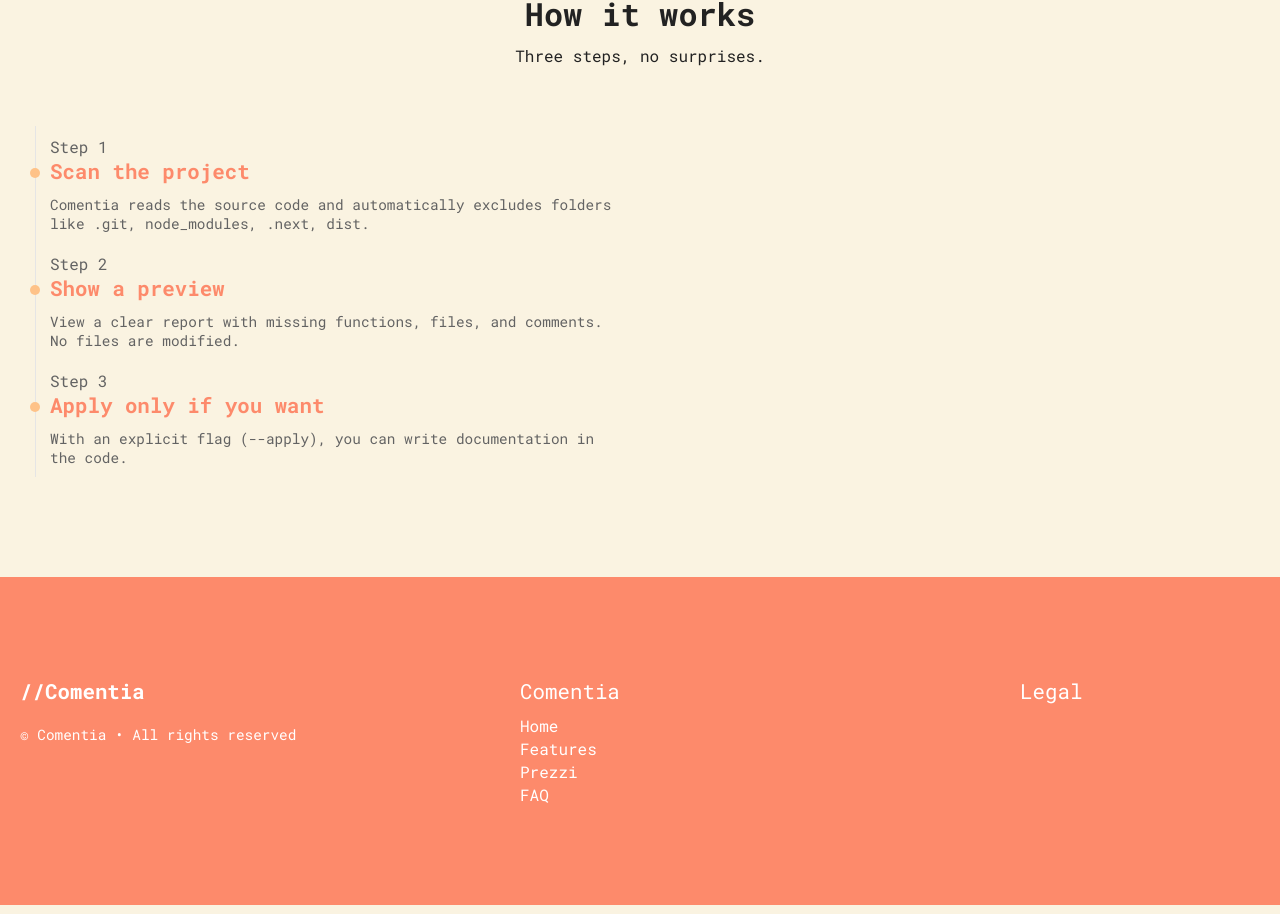
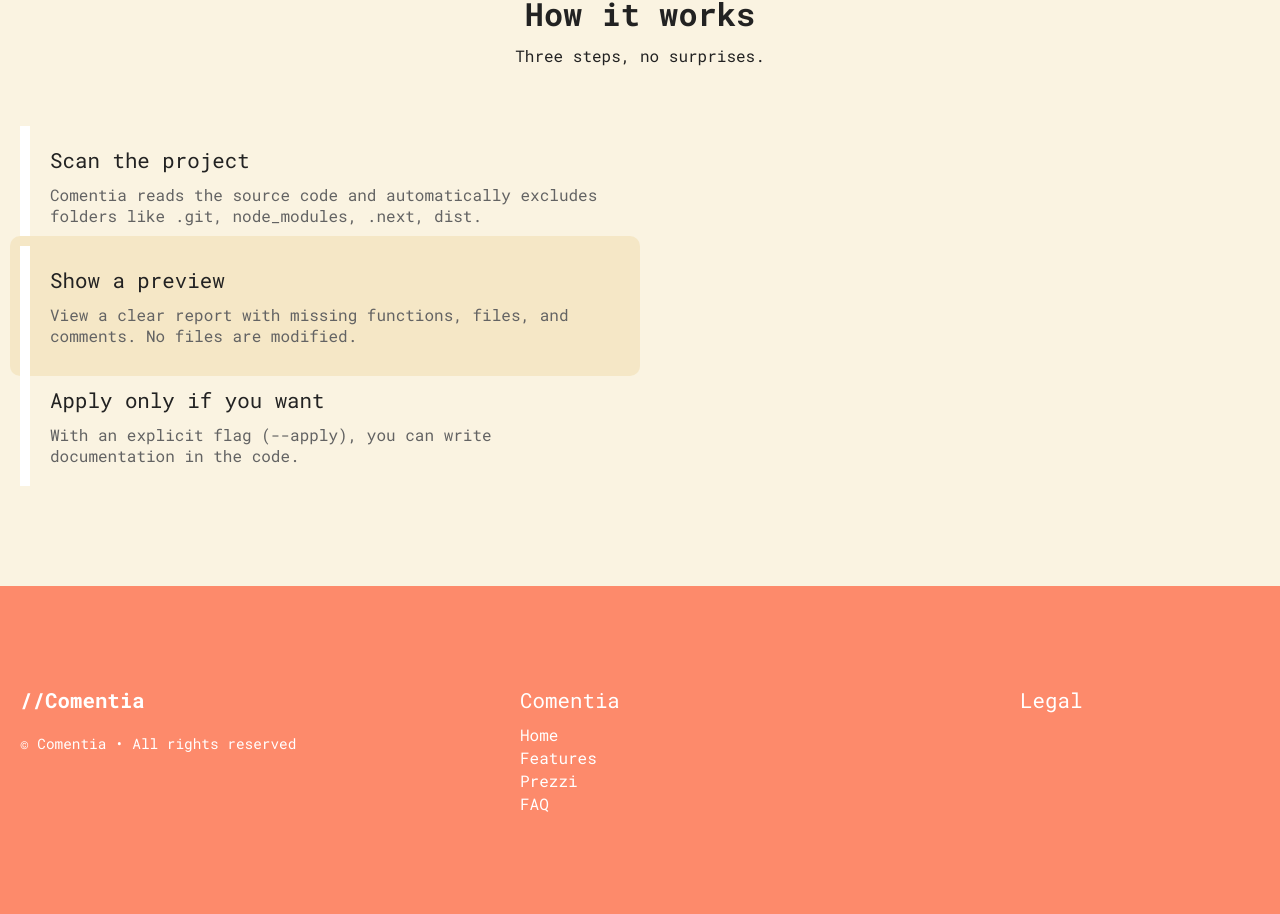
Before and after one commit to MatteoCigognini/comentia, a Next.js app: page /en in a window 1280 px wide. Shown: the part 1438-2352 px from the top of the page. Built offline with nearby package versions, Linux system fonts and the light colour scheme; a web font is replaced by a local one.

Commit message:
Sostituisce la timeline classica con la sezione Step nella landing

```diff
--- a/app/[lang]/page.tsx
+++ b/app/[lang]/page.tsx
@@ -13,6 +13,7 @@
 import FeatureCard from '../components/Cards/FeatureCard'
 import { faBoltLightning, faBrain, faShield, faXmark } from '@fortawesome/free-solid-svg-icons'
 import TimelineList from '../components/Lists/TimelineList'
+import StepSection from '../components/Sections/StepSection'
 
 interface PageProps {
   params: Promise<{ lang: string }>;
@@ -67,10 +68,7 @@
         <TitledSection
           title={dict.homepage.howItWorks.title}
           description={dict.homepage.howItWorks.description}>
-          <div className={styles.howItWorks}>
-            <TimelineList items={dict.homepage.howItWorks.timline} />
-            <div className={styles.image}></div>
-          </div>
+          <StepSection steps={dict.homepage.howItWorks.timline} />
         </TitledSection>
       </Breakpoint>
     </MainContainer>
--- a/app/components/Sections/StepSection.module.css
+++ b/app/components/Sections/StepSection.module.css
@@ -6,3 +6,63 @@
     align-items: center;
     gap: 20px;
 }
+
+.steps {
+    height: auto;
+    width: 100%;
+}
+
+.step {
+    height: auto;
+    width: 100%;
+    display: grid;
+    grid-template-columns: 10px 1fr;
+    align-items: center;
+    gap: 0;
+    position: relative;
+    z-index: 2;
+    overflow: visible;
+}
+
+.step::before {
+    content: '';
+    height: calc(100% + 20px);
+    width: calc(100% + 20px);
+    border-radius: var(--border-radius);
+    position: absolute;
+    top: -10px;
+    left: -10px;
+    display: block;
+    z-index: -1;
+    transition: var(--transition-fast);
+}
+
+.step.current::before {
+    background-color: var(--background-light)
+}
+
+.step .bar {
+    height: 100%;
+    width: 100%;
+    position: relative;
+    background-color: #fff;
+}
+
+.step .content {
+    height: auto;
+    width: 100%;
+    padding: 20px;
+}
+
+.step .content .title {
+    font-size: var(--font-size-lg);
+    font-weight: 400;
+    color: var(--foreground);
+}
+
+.step .content .description {
+    margin-top: 10px;
+    font-size: var(--font-size-md);
+    font-weight: 400;
+    color: var(--foreground-light);
+}
--- a/app/components/Sections/StepSection.tsx
+++ b/app/components/Sections/StepSection.tsx
@@ -1,6 +1,6 @@
 'use client';
 
-import { useState } from 'react';
+import { useEffect, useState } from 'react';
 import styles from './StepSection.module.css'
 
 interface SectionProps {
@@ -10,10 +10,23 @@
 export default function StepSection({ steps }: SectionProps) {
     const [currentStep, setCurrentStep] = useState<number>(0);
 
+    useEffect(() => {
+        const interval = setInterval(() => {
+            setCurrentStep((prev) => (prev + 1) % steps.length);
+        }, 3000); // 3s per step
+
+        return () => clearInterval(interval);
+    }, [steps.length]);
+
+
     return <div className={styles.section}>
         <div className={styles.steps}>
-            {steps.map((s, i) => <div key={i} className={styles.step}>
-
+            {steps.map((s, i) => <div key={i} className={`${styles.step} ${currentStep === i ? styles.current : ''}`}>
+                <div className={styles.bar}></div>
+                <div className={styles.content}>
+                    <h3 className={styles.title}>{s.title}</h3>
+                    {s.description && <p className={styles.description}>{s.description}</p>}
+                </div>
             </div>)}
         </div>
     </div>
```
